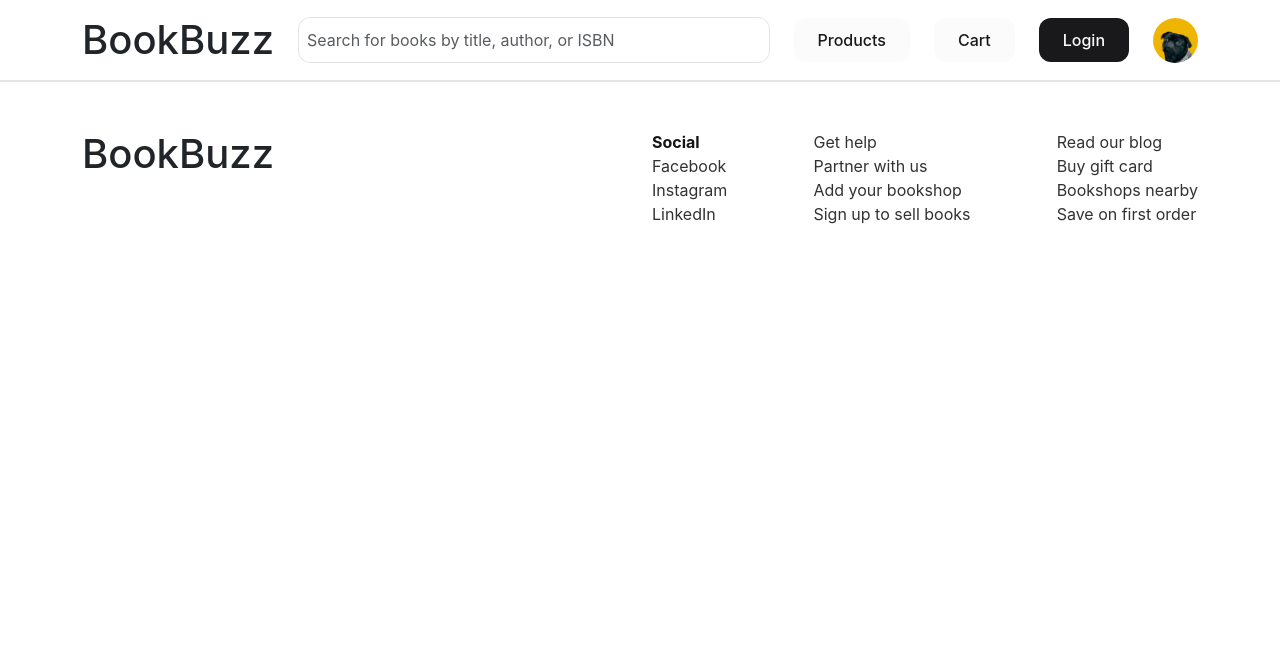
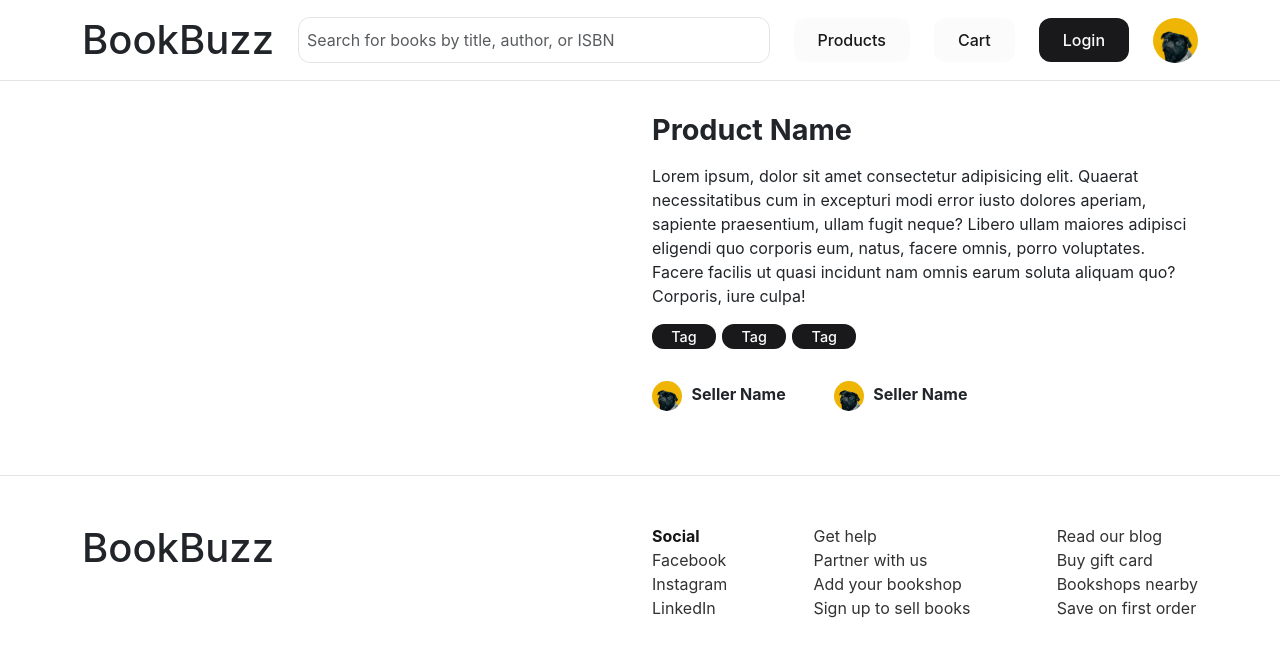
Before and after one commit to heybetov1998/BookBuzz, a React (Create React App) app: page /products/1 in a window 1280 px wide. Shown: the top 656 px of the page. Built offline with nearby package versions, Linux system fonts and the light colour scheme; some icons are missing.

Commit message:
edited productDetails page

```diff
--- a/src/pages/ProductDetails/productDetails.jsx
+++ b/src/pages/ProductDetails/productDetails.jsx
@@ -1,10 +1,47 @@
+import Info from "../../components/ui/Info/Info";
+import Tag from "../../components/ui/Tag/Tag";
 import styles from "./productDetails.module.scss";
 // import { useParams } from "react-router-dom";
 
 const ProductDetails = () => {
     // const { id } = useParams();
 
-    return <section className={styles.productDetailsPage}></section>;
+    return (
+        <section className={styles.productDetailsPage}>
+            <div className="container">
+                <div className="row">
+                    <div className="col-md-6">
+                        <div className="gallery">
+                            <div className="main"></div>
+                            <div className="others"></div>
+                        </div>
+                    </div>
+                    <div className="col-md-6">
+                        <h2 className={styles.sectionName}>Product Name</h2>
+                        <p className="overview">
+                            Lorem ipsum, dolor sit amet consectetur adipisicing
+                            elit. Quaerat necessitatibus cum in excepturi modi
+                            error iusto dolores aperiam, sapiente praesentium,
+                            ullam fugit neque? Libero ullam maiores adipisci
+                            eligendi quo corporis eum, natus, facere omnis,
+                            porro voluptates. Facere facilis ut quasi incidunt
+                            nam omnis earum soluta aliquam quo? Corporis, iure
+                            culpa!
+                        </p>
+                        <div className="tags">
+                            <Tag />
+                            <Tag />
+                            <Tag />
+                        </div>
+                        <div className={`d-flex ${styles.info}`}>
+                            <Info />
+                            <Info />
+                        </div>
+                    </div>
+                </div>
+            </div>
+        </section>
+    );
 };
 
 export default ProductDetails;
--- a/src/pages/ProductDetails/productDetails.module.scss
+++ b/src/pages/ProductDetails/productDetails.module.scss
@@ -1,5 +1,14 @@
 @use "../../global/global.scss" as glob;
 
-.productDetailsPage{
+.productDetailsPage {
+    @extend %section-padding-y;
 
+    .sectionName {
+        @extend %section-name;
+        margin-bottom: 1rem;
+    }
+
+    .info {
+        margin: 2rem 0;
+    }
 }
```
